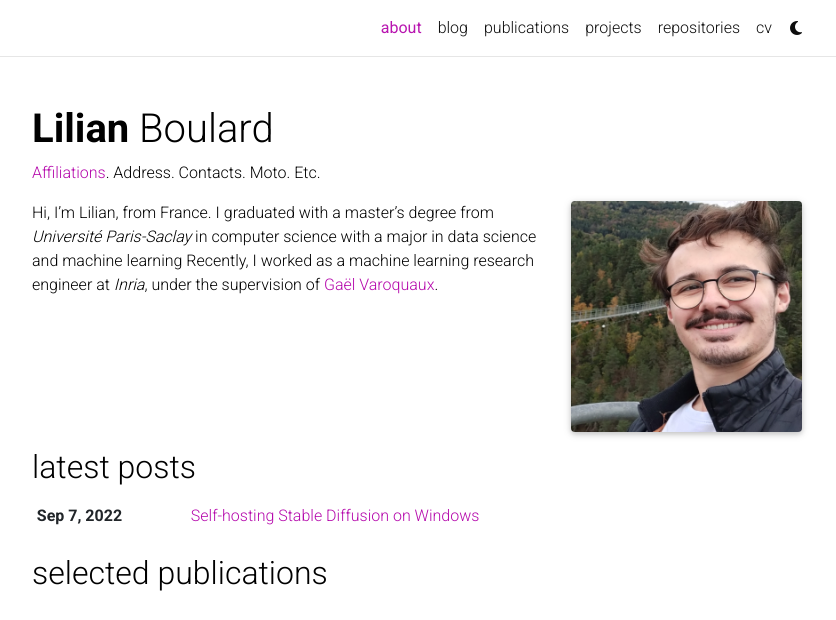
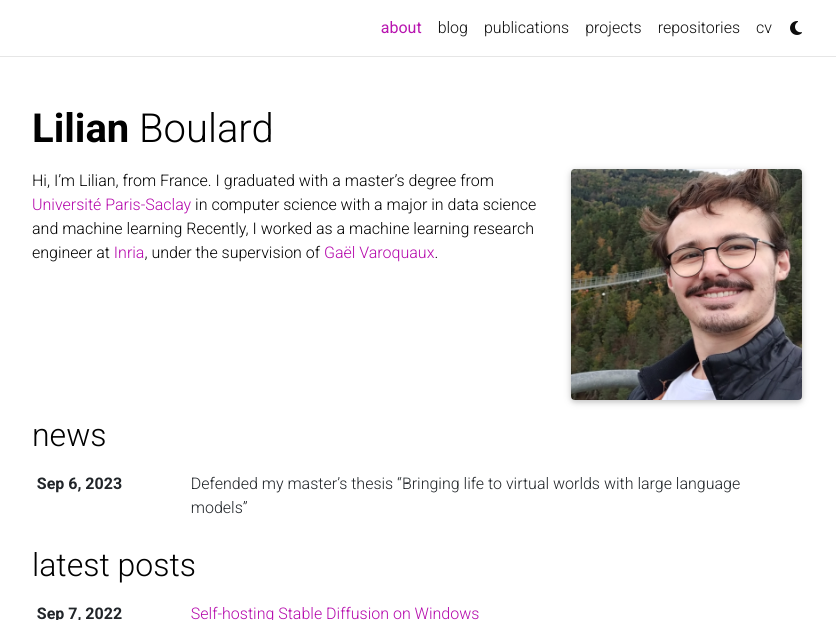
Before and after one commit to LilianBoulard/LilianBoulard.github.io, a Jekyll site: the page built from _pages/about.md, in a window 1280 px wide and 1007 px high, cut to the strip 0-620 px from the top of the window. Shown: the whole strip, without its empty margins (223-1059 px from the left). Built offline with Jekyll 4.4.1, drawn with Linux system fonts in a browser that asks for light colours; full-size pictures stand in for the smaller copies a plugin makes; comment, search, counter and statistics services are not loaded; a style sheet for code colours, icons or effects is not loaded; some of the changed lines change nothing that is shown.

Commit message:
Update about

```diff
--- a/_pages/about.md
+++ b/_pages/about.md
@@ -2,7 +2,7 @@
 layout: about
 title: about
 permalink: /
-subtitle: <a href='#'>Affiliations</a>. Address. Contacts. Moto. Etc.
+subtitle:
 
 profile:
   align: right
@@ -10,11 +10,11 @@
   image_circular: false # crops the image to make it circular
   more_info:
 
-news: false  # includes a list of news items
+news: true  # includes a list of news items
 latest_posts: true  # includes a list of the newest posts
 selected_papers: true # includes a list of papers marked as "selected={true}"
 social: true  # includes social icons at the bottom of the page
 ---
 
-Hi, I'm Lilian, from France. I graduated with a master's degree from [*Université Paris-Saclay*](https://en.wikipedia.org/wiki/Paris-Saclay_University) in computer science with a major in data science and machine learning
-Recently, I worked as a machine learning research engineer at [*Inria*](https://en.wikipedia.org/wiki/French_Institute_for_Research_in_Computer_Science_and_Automation), under the supervision of [Gaël Varoquaux](https://gael-varoquaux.info/about.html).
+Hi, I'm Lilian, from France. I graduated with a master's degree from [Université Paris-Saclay](https://en.wikipedia.org/wiki/Paris-Saclay_University) in computer science with a major in data science and machine learning
+Recently, I worked as a machine learning research engineer at [Inria](https://en.wikipedia.org/wiki/French_Institute_for_Research_in_Computer_Science_and_Automation), under the supervision of [Gaël Varoquaux](https://gael-varoquaux.info/about.html).
```
